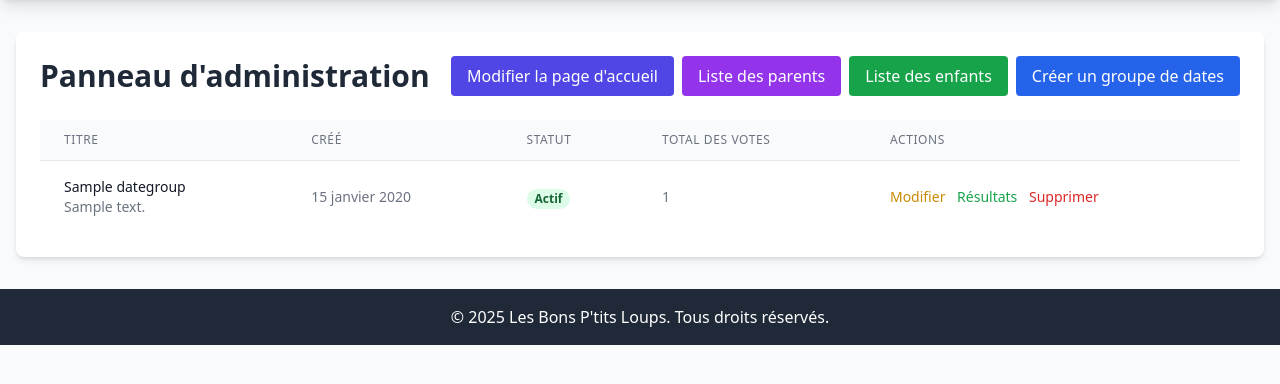
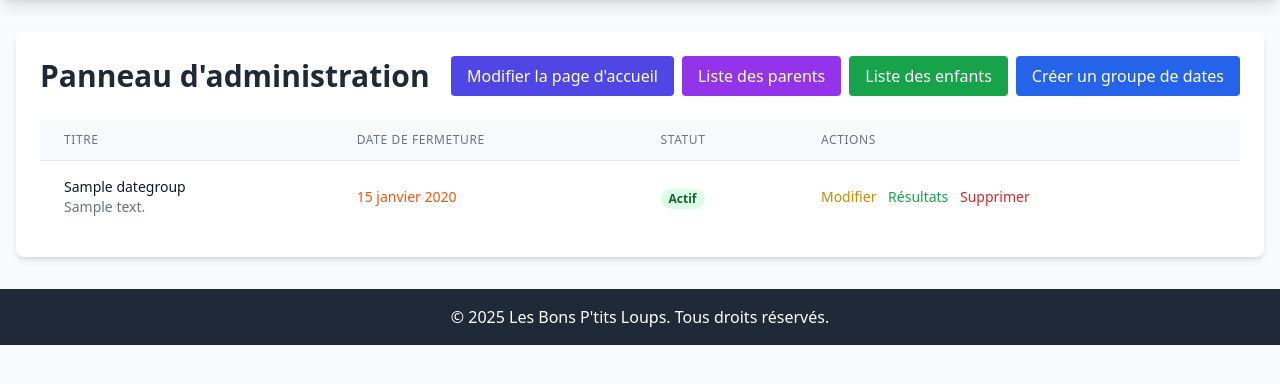
Before and after one commit to Oripy/BonPtitLoup, a Django app: page /admin-panel/ in a window 1280 px wide. Shown: the part 52-436 px from the top of the page. Run offline with Django 5.2, Linux system fonts and the light colour scheme; a user stored in the database is signed in; tables that the repository leaves empty hold one stand-in row (values such as "Sample post"); some libraries are stand-ins or nearby versions.

Commit message:
Add vote closing date feature to DateGroup model and templates
- Introduced a new field 'vote_closing_date' in the DateGroup model to track the closing date for votes.
- Updated forms and templates to include the vote closing date, enhancing user visibility and interaction.
- Adjusted dashboard and results templates to display the vote closing date, improving overall data presentation and user experience.

```diff
--- a/admin_panel/forms.py
+++ b/admin_panel/forms.py
@@ -22,16 +22,18 @@ class DateInput(forms.DateInput):
 class DateGroupForm(forms.ModelForm):
     class Meta:
         model = DateGroup
-        fields = ['title', 'description', 'status']
+        fields = ['title', 'description', 'status', 'vote_closing_date']
         labels = {
             'title': _('Titre'),
             'description': _('Description'),
             'status': _('Statut'),
+            'vote_closing_date': _('Date de fermeture des votes'),
         }
         widgets = {
             'title': forms.TextInput(attrs={'class': 'form-control'}),
             'description': forms.Textarea(attrs={'class': 'form-control', 'rows': 3}),
             'status': forms.Select(attrs={'class': 'form-control'}),
+            'vote_closing_date': DateInput(attrs={'class': 'form-control'}),
         }
 
 
--- a/admin_panel/templates/admin_panel/dashboard.html
+++ b/admin_panel/templates/admin_panel/dashboard.html
@@ -30,9 +30,8 @@
                 <thead class="bg-gray-50">
                     <tr>
                         <th class="px-4 lg:px-6 py-3 text-left text-xs font-medium text-gray-500 uppercase tracking-wider">{% trans "Titre" %}</th>
-                        <th class="px-4 lg:px-6 py-3 text-left text-xs font-medium text-gray-500 uppercase tracking-wider">{% trans "Créé" %}</th>
+                        <th class="px-4 lg:px-6 py-3 text-left text-xs font-medium text-gray-500 uppercase tracking-wider">{% trans "Date de fermeture" %}</th>
                         <th class="px-4 lg:px-6 py-3 text-left text-xs font-medium text-gray-500 uppercase tracking-wider">{% trans "Statut" %}</th>
-                        <th class="px-4 lg:px-6 py-3 text-left text-xs font-medium text-gray-500 uppercase tracking-wider">{% trans "Total des votes" %}</th>
                         <th class="px-4 lg:px-6 py-3 text-left text-xs font-medium text-gray-500 uppercase tracking-wider">{% trans "Actions" %}</th>
                     </tr>
                 </thead>
@@ -45,8 +44,12 @@
                                     <div class="text-sm text-gray-500">{{ group.description|truncatewords:10 }}</div>
                                 {% endif %}
                             </td>
-                            <td class="px-4 lg:px-6 py-4 whitespace-nowrap text-sm text-gray-500">
-                                {{ group.created_at|date }}
+                            <td class="px-4 lg:px-6 py-4 whitespace-nowrap text-sm">
+                                {% if group.vote_closing_date %}
+                                    <span class="text-orange-600 font-medium">{{ group.vote_closing_date|date }}</span>
+                                {% else %}
+                                    <span class="text-gray-400 italic">{% trans "Non définie" %}</span>
+                                {% endif %}
                             </td>
                             <td class="px-4 lg:px-6 py-4 whitespace-nowrap">
                                 {% if group.status == 'closed' %}
@@ -56,9 +59,6 @@
                                 {% else %}
                                     <span class="px-2 inline-flex text-xs leading-5 font-semibold rounded-full bg-gray-100 text-gray-800">{% trans "Inactif" %}</span>
                                 {% endif %}
-                            </td>
-                            <td class="px-4 lg:px-6 py-4 whitespace-nowrap text-sm text-gray-500">
-                                {{ group.total_votes }}
                             </td>
                             <td class="px-4 lg:px-6 py-4 whitespace-nowrap text-sm font-medium space-x-2">
                                 <a href="{% url 'admin_panel:edit' group.pk %}" class="text-yellow-600 hover:text-yellow-900">{% trans "Modifier" %}</a>
@@ -84,6 +84,14 @@
                         <div class="flex justify-between">
                             <span class="text-gray-600">{% trans "Créé" %}:</span>
                             <span class="text-gray-900">{{ group.created_at|date }}</span>
+                        </div>
+                        <div class="flex justify-between">
+                            <span class="text-gray-600">{% trans "Date de fermeture" %}:</span>
+                            {% if group.vote_closing_date %}
+                                <span class="text-orange-600 font-medium">{{ group.vote_closing_date|date:"d/m/Y" }}</span>
+                            {% else %}
+                                <span class="text-gray-400 italic">{% trans "Non définie" %}</span>
+                            {% endif %}
                         </div>
                         <div class="flex justify-between">
                             <span class="text-gray-600">{% trans "Statut" %}:</span>
--- a/admin_panel/templates/admin_panel/results.html
+++ b/admin_panel/templates/admin_panel/results.html
@@ -26,7 +26,7 @@
 
     <!-- Summary Table -->
     <div class="mb-6">
-        <h2 class="text-xl sm:text-2xl font-bold text-gray-800 mb-4">{% trans "Résumé des votes Oui" %}</h2>
+        <h2 class="text-xl sm:text-2xl font-bold text-gray-800 mb-4">{% trans "Résumé des votes" %}</h2>
         <div class="overflow-x-auto">
             <table class="min-w-full divide-y divide-gray-200 border border-gray-300">
                 <thead class="bg-gray-50">
--- a/voting/models.py
+++ b/voting/models.py
@@ -15,6 +15,7 @@ class DateGroup(models.Model):
     created_by = models.ForeignKey(settings.AUTH_USER_MODEL, on_delete=models.CASCADE, related_name='created_date_groups', verbose_name=_('Créé par'))
     created_at = models.DateTimeField(auto_now_add=True, verbose_name=_('Date de création'))
     status = models.CharField(max_length=10, choices=STATUS_CHOICES, default='active', verbose_name=_('Statut'))
+    vote_closing_date = models.DateField(blank=True, null=True, verbose_name=_('Date de fermeture des votes'))
 
     class Meta:
         verbose_name = _('Groupe de dates')
```
Also changed, not shown: voting/templates/voting/date_group_list.html (+6 -1 lines), voting/templates/voting/results.html (+8 -1 lines), voting/templates/voting/vote.html (+8 -1 lines), voting/migrations/0008_add_vote_closing_date_to_dategroup.py (added).
